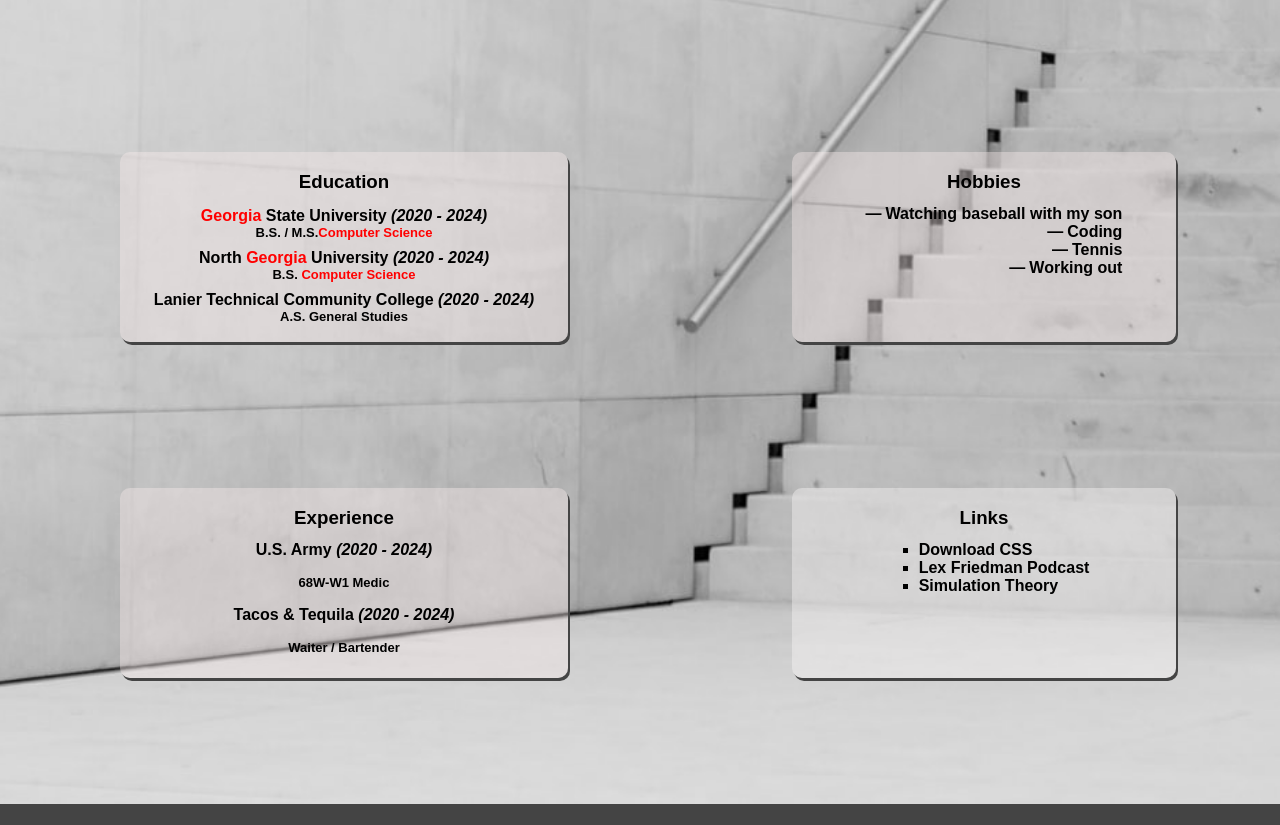
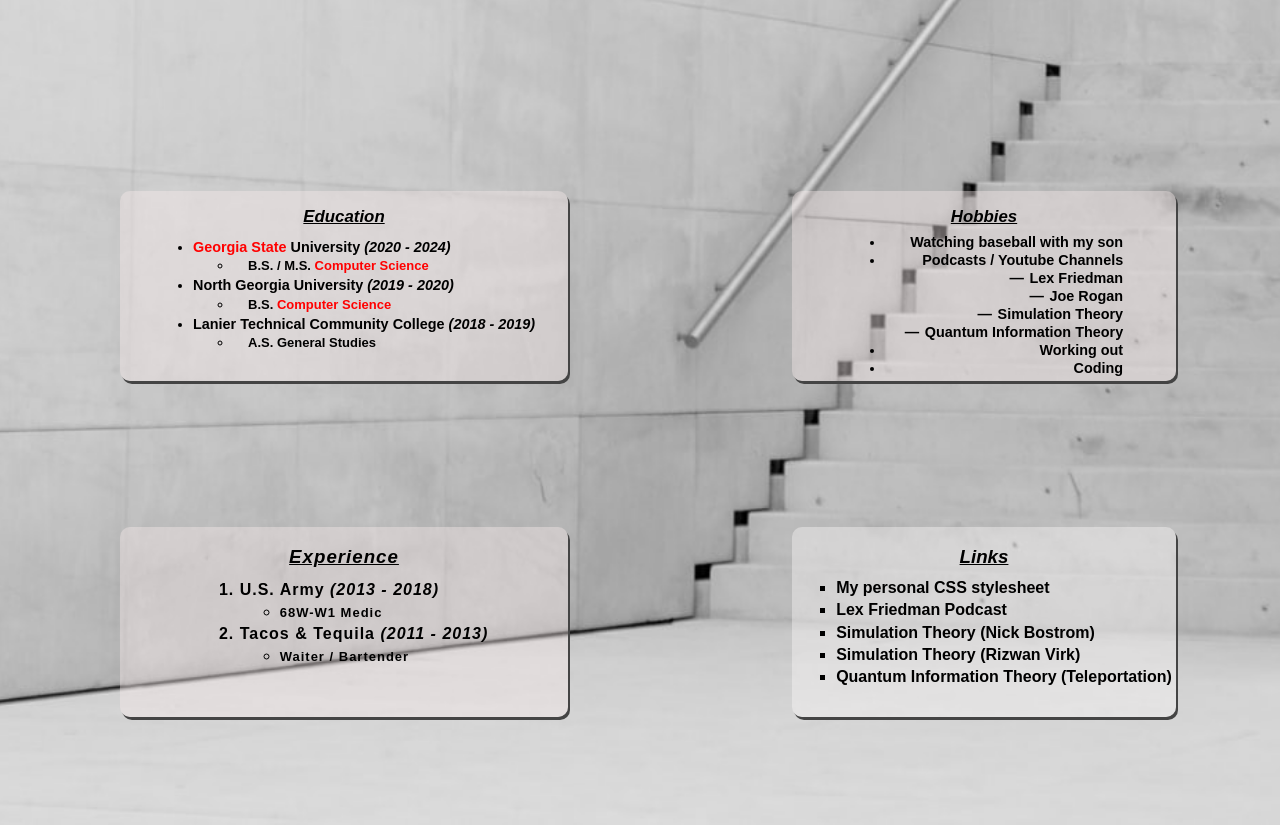
Before and after one commit to egrep6021ad/egrep6021ad, a plain HTML site: page index.html in a window 1280 px wide. Shown: the part 954-1779 px from the top of the page. Before the commit the page ends 1758 px from the top, so only its background shows below. Drawn offline with Linux system fonts and the light colour scheme.

Commit message:
final copy

```diff
--- a/index.css
+++ b/index.css
@@ -1,10 +1,10 @@
-/* Add <span> tags and setup your style sheet so that every time the word �Georgia State, Computer Science and 2 more words of your choice� appears, it is in red and is in bold.*/
+/* Add <span> tags and setup your style sheet so that every time the word �Georgia State, Computer Science and 2 more words ("Mad", "Dog") of your choice� appears, it is in red and is in bold.*/
 .georgia {
   color: red !important;
   font-weight: bold;
 }
 body {
-  /* Image as a background; please ensure that the image is not overpowering but pleasant */
+  /* "You an image as a background; please ensure that the image is not overpowering but pleasant to display the text and links etc" */
   background: #444 url("background.webp") no-repeat center center / cover;
   display: flex;
   height: 100%;
@@ -21,6 +21,7 @@ body {
   flex-direction: column;
   align-items: center;
   width: 100%;
+  height: 100%;
 }
 .quote {
   font-family: sans-serif;
@@ -38,6 +39,7 @@ body {
   color: black;
   align-self: center;
 }
+/* Table Styles */
 .tableStyle {
   border: none;
   font-size: x-large;
@@ -49,6 +51,7 @@ body {
 th {
   text-decoration: underline;
 }
+
 tr:nth-child(even) {
   background-color: #f2f2f2;
   color: #444;
@@ -61,7 +64,7 @@ td {
   text-align: center;
   width: 25%;
 }
-
+/* Link Styles */
 a:link {
   color: black;
   text-decoration: none;
@@ -70,9 +73,11 @@ a:visited {
   color: black;
 }
 a:hover {
-  transform: scale(1.2);
+  font-size: 120%;
+  color: #444;
+  font-style: italic;
 }
-
+/* List Styles */
 ul.a {
   list-style-type: none;
 }
@@ -84,13 +89,31 @@ ul.a li:before {
 ul.b {
   list-style-type: square;
 }
-h3 {
+h3#education {
+  margin-bottom: -5%;
+  text-decoration: underline;
+  font-style: italic;
+}
+h3#hobbies {
+  margin-bottom: -2%;
+  text-decoration: underline;
+  font-style: italic;
+}
+h3#experience {
   margin-bottom: -1%;
+  text-decoration: underline;
+  font-style: italic;
+}
+h3#links {
+  margin-bottom: -2%;
+  text-decoration: underline;
+  font-style: italic;
 }
 .dates {
   font-style: italic;
 }
-.education_bioStyle {
+
+.education_linkStyle {
   width: 100%;
   height: 50%;
   padding: 5%;
@@ -111,6 +134,16 @@ h3 {
   box-shadow: 2px 3px #444;
   z-index: 99;
   font-weight: bold;
+  font-size: 90%;
+  line-height: 130%;
+}
+.educationText {
+  margin-top: -5rem;
+  font-size: small;
+  padding: 5%;
+  color: black;
+  z-index: 99;
+  font-weight: bold;
 }
 .educationTable {
   width: 100%;
@@ -119,6 +152,7 @@ h3 {
 .degree {
   font-size: small;
   margin-bottom: 2%;
+  margin-left: 5%;
 }
 .educationSection:hover {
   background-color: white;
@@ -135,23 +169,17 @@ h3 {
   box-shadow: 2px 3px #444;
   z-index: 99;
   font-weight: bold;
+  font-size: 100%;
+  line-height: 140%;
 }
 .linksSection:hover {
   background-color: white;
   box-shadow: none;
 }
-.educationText {
-  margin-top: -5rem;
-  font-size: small;
-  padding: 5%;
-  color: black;
-  z-index: 99;
-  font-weight: bold;
-}
+
 .experience_hobbyStyle {
   width: 100%;
   height: 50%;
-
   display: flex;
   flex-direction: row;
   justify-content: space-around;
@@ -168,6 +196,9 @@ h3 {
   border-radius: 10px;
   box-shadow: 2px 3px #444;
   font-weight: bold;
+  letter-spacing: 1px;
+  font-size: 100%;
+  line-height: 135%;
 }
 .experienceSection:hover {
   background-color: white;
@@ -185,6 +216,8 @@ h3 {
   z-index: 99;
   font-weight: bold;
   text-align: right;
+  font-size: 90%;
+  line-height: 125%;
 }
 .hobbieSection:hover {
   background-color: white;
@@ -194,16 +227,13 @@ h3 {
   font-size: small;
   font-weight: bold;
 }
+
 footer {
-  position: sticky;
+  position: fixed;
+  left: 0;
+  bottom: 0;
+  width: 100%;
   background-color: white;
-  display: flex;
-  align-items: center;
-  justify-content: center;
-  font-family: sans-serif;
-  letter-spacing: 3px;
-  width: 100%;
-  bottom: 0;
-  overflow-x: hidden;
+  text-align: center;
   z-index: 99;
 }
--- a/index.html
+++ b/index.html
@@ -1,15 +1,12 @@
-<!--Comments are taking directly from the assignment instructions-->
-
-<!-- The default file for your website must be named index.html.-->
+<!-- "The default file for your website must be named index.html"-->
 <!DOCTYPE html>
 <html lang="en">
   <head>
     <meta charset="UTF-8" />
-    <!--Add a title -->
+    <!-- "Make up a clever title for your web page, and put it in the title element" -->
     <title>K & Company Development</title>
-
-    <!-- Use External Stylesheet: Your page must be controlled by an external stylesheet! Note: You must add a link to your external stylesheet from your page so it can be downloaded.-->
-    <link rel="stylesheet" href="index.css" />
+    <!-- "Your page must be controlled by an external stylesheet! Note: You must add a link to your external stylesheet from your page so it can be downloaded."  -->
+    <link rel="stylesheet" href="index.css" type="text/css" />
   </head>
 
   <body>
@@ -21,20 +18,19 @@
         <p>
           "The most important six inches on the battlefield is between your
           ears."
+        </p>
         <br />
-        </p>
-
         <p>
           -Gen. <span class="georgia">"Mad</span
           ><span class="georgia"> Dog" </span>Mattis
         </p>
       </div>
 
-      <!--A head shot (Photo of you). Followed by your name center the heading with your name and image if appropriate to make it look clean.-->
+      <!--"A head shot (Photo of you). Followed by your name center the heading with your name and image if appropriate to make it look clean." -->
       <img class="headshotStyle" src="headshot.webp" alt="image" />
       <h4 class="myName">Khalfani Bozeman</h4>
 
-      <!--Take to Assignments and Projects using a zebra-striped table no borders, every other row is a different color.-->
+      <!-- "Create a section that will have all links that will take me to Assignments and Projects using a zebra-striped table no borders, every other row is a different color. Have assignment 01 link point to itself and the other links are set to dummy links." -->
       <table class="tableStyle">
         <tr>
           <th>Home Work</th>
@@ -132,47 +128,73 @@
           <td></td>
         </tr>
       </table>
+
+      <div class="education_linkStyle">
+        <section class="educationSection">
+          <h3 id="education">Education</h3>
+          <br />
           <!--Create a nested list that must include the following-->
-      <div class="education_bioStyle">
-        <section class="educationSection">
-          <h3>Education</h3>
-          <br />
           <!--Education (heading required): bulleted list of schools.-->
-
+          <ul>
+            <li>
               <span
-            ><span class="georgia"> Georgia</span> State University
+                ><span class="georgia"> Georgia State </span> University
                 <span class="dates">(2020 - 2024)</span></span
               >
+              <br />
+              <ul>
+                <li>
                   <span class="degree"
-            >B.S. / M.S.<span class="georgia">Computer Science</span></span
+                    >B.S. / M.S.
+                    <span class="georgia">Computer Science</span></span
                   >
-
+                </li>
+              </ul>
+            </li>
+            <li>
               <span>
-            North
-            <span class="georgia"> Georgia</span>
-            University
-            <span class="dates">(2020 - 2024)</span>
+                North Georgia University
+                <span class="dates">(2019 - 2020)</span>
               </span>
-
+              <br />
+              <ul>
+                <li>
                   <span class="degree">
                     B.S. <span class="georgia">Computer Science</span>
                   </span>
-
+                </li>
+              </ul>
+            </li>
+            <li>
               <span>
                 Lanier Technical Community College
-            <span class="dates">(2020 - 2024)</span>
+                <span class="dates">(2018 - 2019)</span>
               </span>
-
+              <br />
+              <ul>
+                <li>
                   <span class="degree"> A.S. General Studies </span>
+                </li>
+              </ul>
+            </li>
+          </ul>
         </section>
         <!--A list of hobbies or interest displayed as an HTML unordered list and second list (e.g., your top-ten favorite Albums).-->
         <section class="hobbieSection">
-          <h3>Hobbies</h3>
+          <h3 id="hobbies">Hobbies</h3>
+          <ul>
+            <li>Watching baseball with my son</li>
+            <li>
+              Podcasts / Youtube Channels
               <ul class="a">
-            <li class="hobbieText">Watching baseball with my son</li>
+                <li>Lex Friedman</li>
+                <li>Joe Rogan</li>
+                <li>Simulation Theory</li>
+                <li>Quantum Information Theory</li>
+              </ul>
+            </li>
+            <li>Working out</li>
             <li>Coding</li>
-            <li>Tennis</li>
-            <li>Working out</li>
           </ul>
         </section>
       </div>
@@ -180,30 +202,57 @@
       <br />
 
       <div class="experience_hobbyStyle">
+        <!--Create a nested list that must include the following-->
         <!--Job history (heading required): numbered list of jobs.-->
         <section class="experienceSection">
-          <h3>Experience</h3>
+          <h3 id="experience">Experience</h3>
+          <ol>
+            <li>
+              U.S. Army <span class="dates">(2013 - 2018)</span>
+              <br />
+              <ul>
+                <li>
+                  <span class="experienceText">68W-W1 Medic</span>
+                </li>
+              </ul>
+            </li>
 
-          <p>U.S. Army <span class="dates">(2020 - 2024)</span></p>
-          <span class="experienceText">68W-W1 Medic</span>
-          <p>Tacos & Tequila <span class="dates">(2020 - 2024)</span></p>
+            <li>
+              Tacos & Tequila <span class="dates">(2011 - 2013)</span>
+              <br />
+              <ul>
+                <li>
                   <span class="experienceText">Waiter / Bartender</span>
+                </li>
+              </ul>
+            </li>
+          </ol>
         </section>
         <!--Link at least two of your hobbies or interests to websites related to those interests (biography).-->
         <!--There should be at least 3 external links to other websites of interest.-->
         <section class="linksSection">
-          <h3>Links</h3>
+          <h3 id="links">Links</h3>
           <ul class="b">
-            <li>
-              <a href="./index.css" download> Download CSS </a>
+            <li id="linksSection">
+              <a href="./index.css" download> My personal CSS stylesheet </a>
             </li>
-            <li>
+            <li id="linksSection">
               <a href="https://youtu.be/KBZP4rLk6bk">Lex Friedman Podcast</a>
             </li>
-            <li>
+            <li id="linksSection">
               <a href="https://nickbostrom.com/papers/vulnerable.pdf"
-                >Simulation Theory</a
+                >Simulation Theory (Nick Bostrom)</a
               >
+            </li>
+            <li id="linksSection">
+              <a href="https://youtu.be/UHlfe2HE_gQ?t=513"
+                >Simulation Theory (Rizwan Virk)</a
+              >
+            </li>
+            <li id="linksSection">
+              <a href="https://en.wikipedia.org/wiki/Quantum_teleportation"
+                >Quantum Information Theory (Teleportation)
+              </a>
             </li>
           </ul>
         </section>
@@ -211,7 +260,7 @@
     </div>
     <br />
     <br />
-    <!--A link to the Computer Science Department's main home page, which is http://www.cs.gsu.edu/-->
+    <!--"A link to the Computer Science Department's main home page, which is http://www.cs.gsu.edu/" -->
     <footer>
       <a href="http://www.cs.gsu.edu/" class="footerText"
         ><span class="georgia">Georgia State</span
```
Lines whose indentation alone changed are shown as unchanged.
